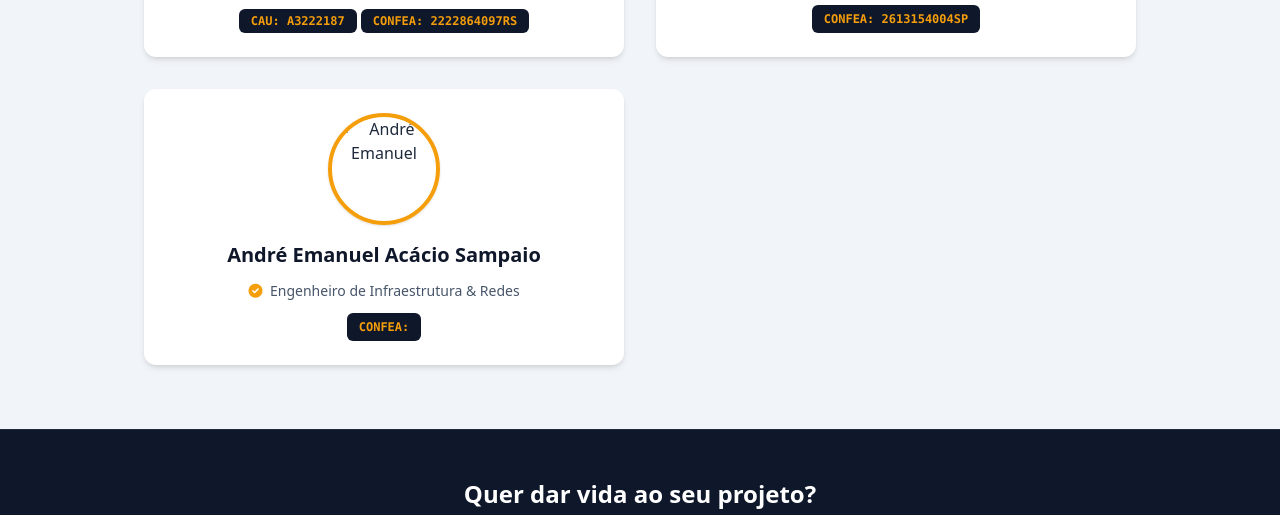
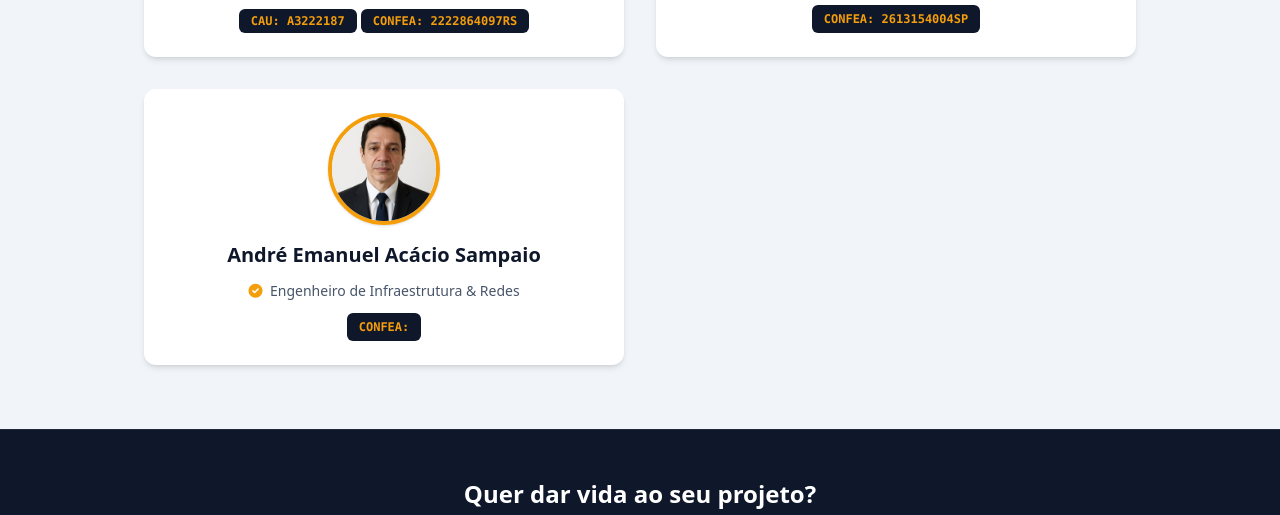
Before and after one commit to marcio-dev-fullstack/zentix.eng.br, a plain HTML site: page index.html in a window 1280 px wide. Shown: the part 3447-3962 px from the top of the page. Drawn offline with nearby package versions, Linux system fonts and the light colour scheme.

Commit message:
Update index.html

```diff
--- a/index.html
+++ b/index.html
@@ -251,7 +251,7 @@
 
                 <!-- ANDRÉ EMANUEL -->
                 <div class="bg-white p-6 rounded-xl shadow-md hover:shadow-lg transition text-center flex flex-col items-center">
-                    <img src="img/andre.jpeg" alt="André Emanuel" class="w-28 h-28 rounded-full object-cover object-top mb-4 border-4 border-amber-500 shadow">
+                    <img src="img/andre.jpg" alt="André Emanuel" class="w-28 h-28 rounded-full object-cover object-top mb-4 border-4 border-amber-500 shadow">
                     <h3 class="text-xl font-bold text-slate-900">André Emanuel Acácio Sampaio</h3>
                     <ul class="text-slate-600 text-sm my-3 space-y-1">
                         <li><i class="fas fa-check-circle text-amber-500 mr-1"></i> Engenheiro de Infraestrutura & Redes</li>
```
